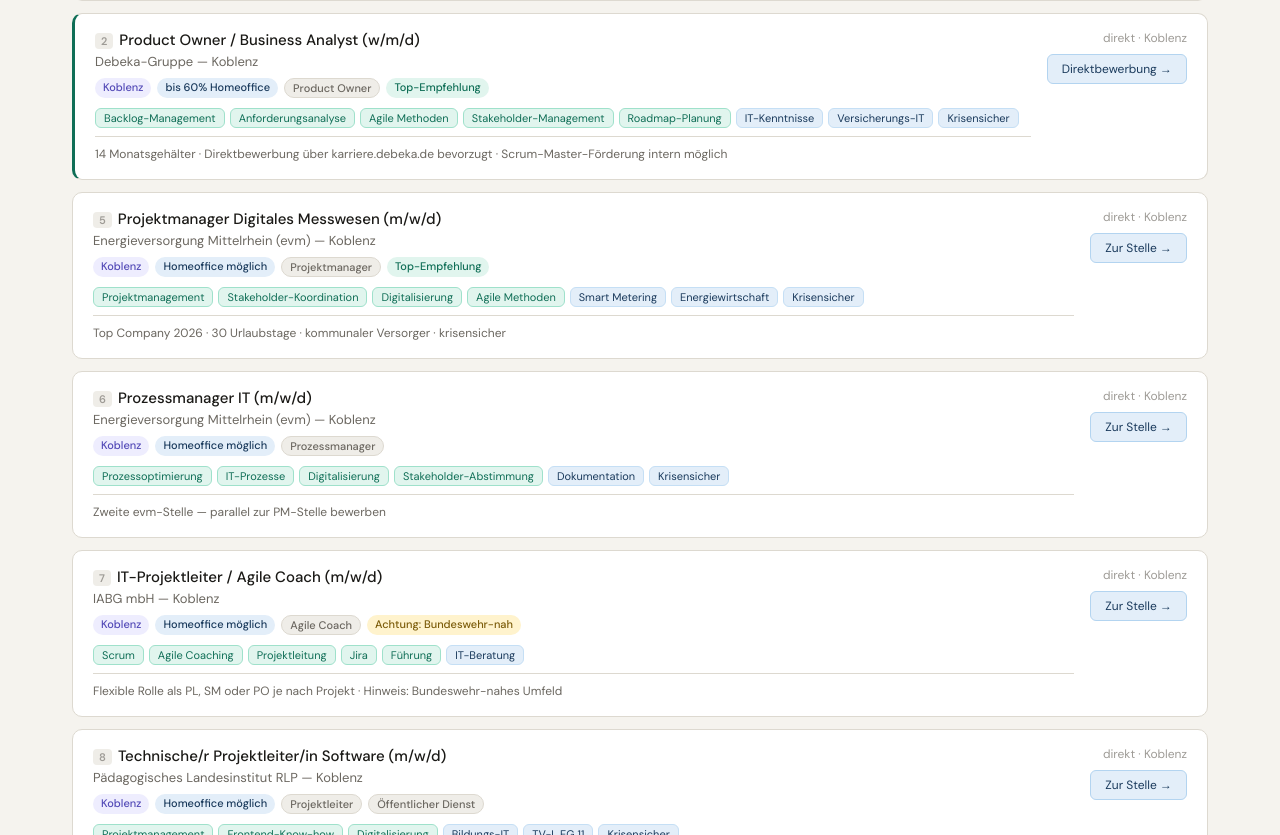
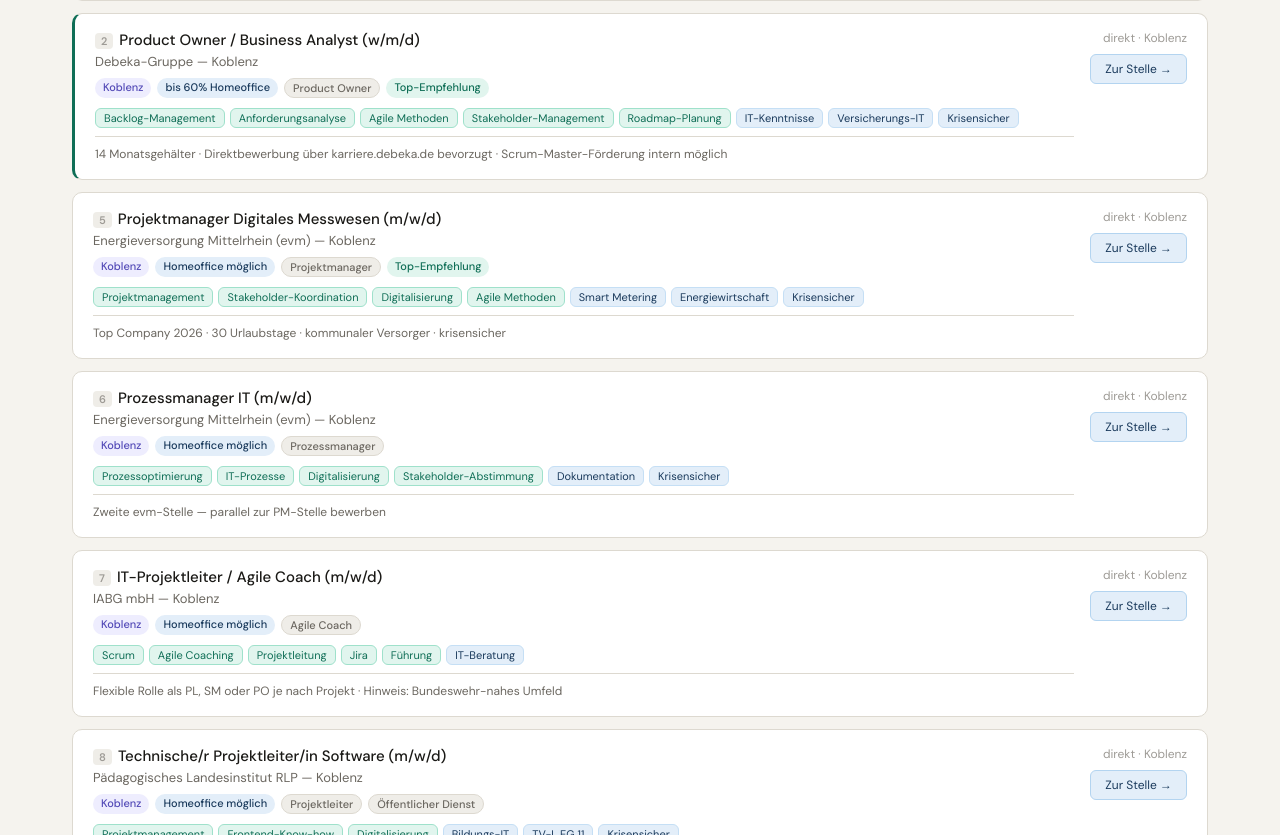
Before and after one commit to haehn6/Stellensuche, a plain HTML site: page index.html in a window 1280 px wide. Shown: the part 536-1371 px from the top of the page. Drawn offline with Linux system fonts and the light colour scheme.

Commit message:
Update index.html

```diff
--- a/index.html
+++ b/index.html
@@ -196,7 +196,7 @@
     </div>
     <div class="job-right">
       <div class="job-dist">direkt · Koblenz</div>
-      <a class="job-link" href="https://debeka.wd3.myworkdayjobs.com/de-DE/Karriere/job/Business-Analyst---Anforderungsmanagement--w-m-d-_JR11066" target="_blank">Direktbewerbung →</a>
+      <a class="job-link" href="https://debeka.wd3.myworkdayjobs.com/de-DE/Karriere/job/Business-Analyst---Anforderungsmanagement--w-m-d-_JR11066" target="_blank">Zur Stelle →</a>
     </div>
   </div>
 </div>
@@ -266,7 +266,6 @@
         <span class="badge bl">Koblenz</span>
         <span class="badge bh">Homeoffice möglich</span>
         <span class="badge bg">Agile Coach</span>
-        <span class="badge ba">Achtung: Bundeswehr-nah</span>
       </div>
       <div class="skills-row">
         <span class="skill match">Scrum</span>
```
